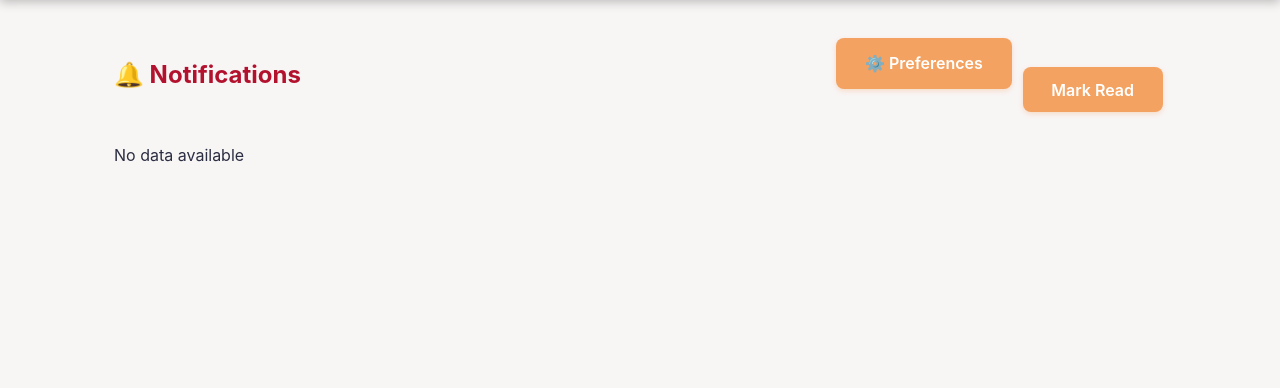
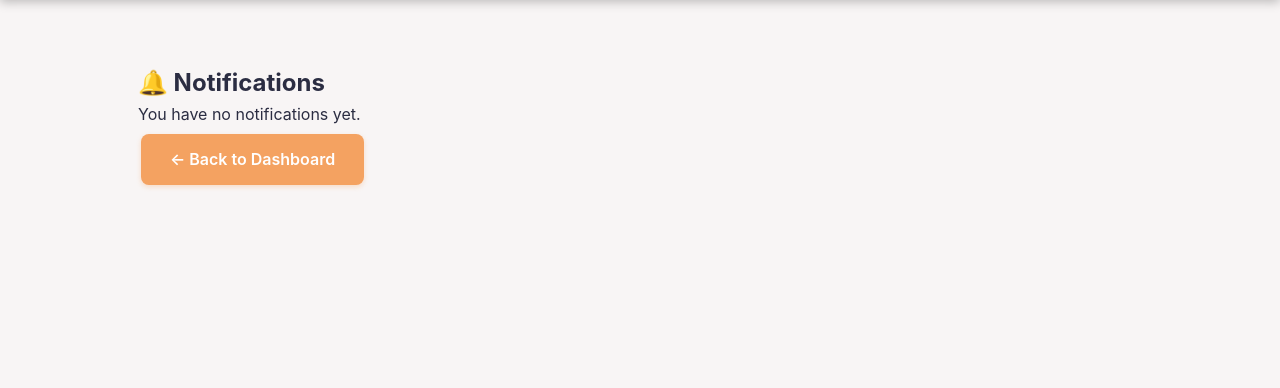
Before and after one commit to Andre69-cmd/Hypertension-Risk-System, a Flask app: page /notifications in a window 1280 px wide. Shown: the part 70-458 px from the top of the page. Run offline with Flask 3, Linux system fonts and the light colour scheme; a user stored in the database is signed in; data comes from the database, SQL or seed files in the repository; some libraries are stand-ins or nearby versions.

Commit message:
Fix: Replace notifications template with bulletproof version

```diff
--- a/templates/notifications.html
+++ b/templates/notifications.html
@@ -1,46 +1,45 @@
 {% extends "base.html" %}
 {% block content %}
-<div class="page-header">
-    <h2>🔔 {{ t('notifications') }}</h2>
-    <div>
-        <a href="{{ url_for('notification_preferences') }}" class="btn btn-secondary">⚙️ {{ t('preferences') }}</a>
-        <form method="POST" action="{{ url_for('mark_all_read') }}" style="display:inline;">
-            <input type="hidden" name="csrf_token" value="{{ csrf_token() }}">
-            <button class="btn btn-secondary">{{ t('mark_read') }}</button>
-        </form>
-    </div>
-</div>
+<div class="container mt-4">
+    <h2 class="mb-4">🔔 Notifications</h2>
 
     {% if notifications %}
-<div class="notif-list">
+        <div class="list-group">
             {% for n in notifications %}
-    <div class="notif-row notif-{{ n.category }} {% if n.is_read %}read{% endif %}">
-        <div class="notif-body">
-            <div class="notif-header">
-                <strong>{{ n.title }}</strong>
-                <span class="notif-cat-badge cat-{{ n.category }}">{{ n.category }}</span>
-                {% if not n.is_read %}<span class="notif-unread-dot"></span>{% endif %}
+                <div class="list-group-item list-group-item-action flex-column align-items-start mb-2 {% if not n.is_read %}border-primary bg-white{% else %}bg-light{% endif %}">
+                    <div class="d-flex w-100 justify-content-between">
+                        <h5 class="mb-1">{{ n.title }}</h5>
+                        <small class="text-muted">
+                            {# SAFE DATE HANDLING: Prevents crash if created_at is missing #}
+                            {% if n.created_at %}
+                                {{ n.created_at.strftime('%b %d, %Y %H:%M') }}
+                            {% else %}
+                                Just now
+                            {% endif %}
+                        </small>
                     </div>
-            <div class="notif-message">{{ n.message }}</div>
-            <div class="notif-meta">🕒 {{ n.created_at.strftime('%b %d, %Y') if n.created_at else 'Just now' }} · via in-app</div>
-        </div>
-        <div class="notif-actions">
+                    <p class="mb-1">{{ n.message }}</p>
+                    <small class="text-muted">
+                        Category: {{ n.category | default('general') }} | Channel: {{ n.channel | default('in-app') }}
+                    </small>
+
                     {% if not n.is_read %}
-            <form method="POST" action="{{ url_for('mark_notification_read', n_id=n.id) }}" style="display:inline;">
+                        <form action="{{ url_for('mark_notification_read', n_id=n.id) }}" method="POST" class="d-inline mt-2">
                             <input type="hidden" name="csrf_token" value="{{ csrf_token() }}">
-                <button class="btn btn-small">{{ t('mark_read') }}</button>
+                            <button type="submit" class="btn btn-sm btn-outline-primary">Mark as Read</button>
                         </form>
+                    {% else %}
+                        <span class="badge bg-success mt-2">Read</span>
                     {% endif %}
-            <form method="POST" action="{{ url_for('delete_notification', n_id=n.id) }}"
-                  onsubmit="return confirm('Delete?');" style="display:inline;">
-                <input type="hidden" name="csrf_token" value="{{ csrf_token() }}">
-                <button class="btn btn-small btn-danger">{{ t('delete') }}</button>
-            </form>
-        </div>
                 </div>
             {% endfor %}
         </div>
     {% else %}
-<div class="empty-state"><p>{{ t('no_data') }}</p></div>
+        <div class="alert alert-info">
+            You have no notifications yet.
+        </div>
     {% endif %}
+
+    <a href="{{ url_for('dashboard') }}" class="btn btn-secondary mt-3">← Back to Dashboard</a>
+</div>
 {% endblock %}
```
Lines whose indentation alone changed are shown as unchanged.
